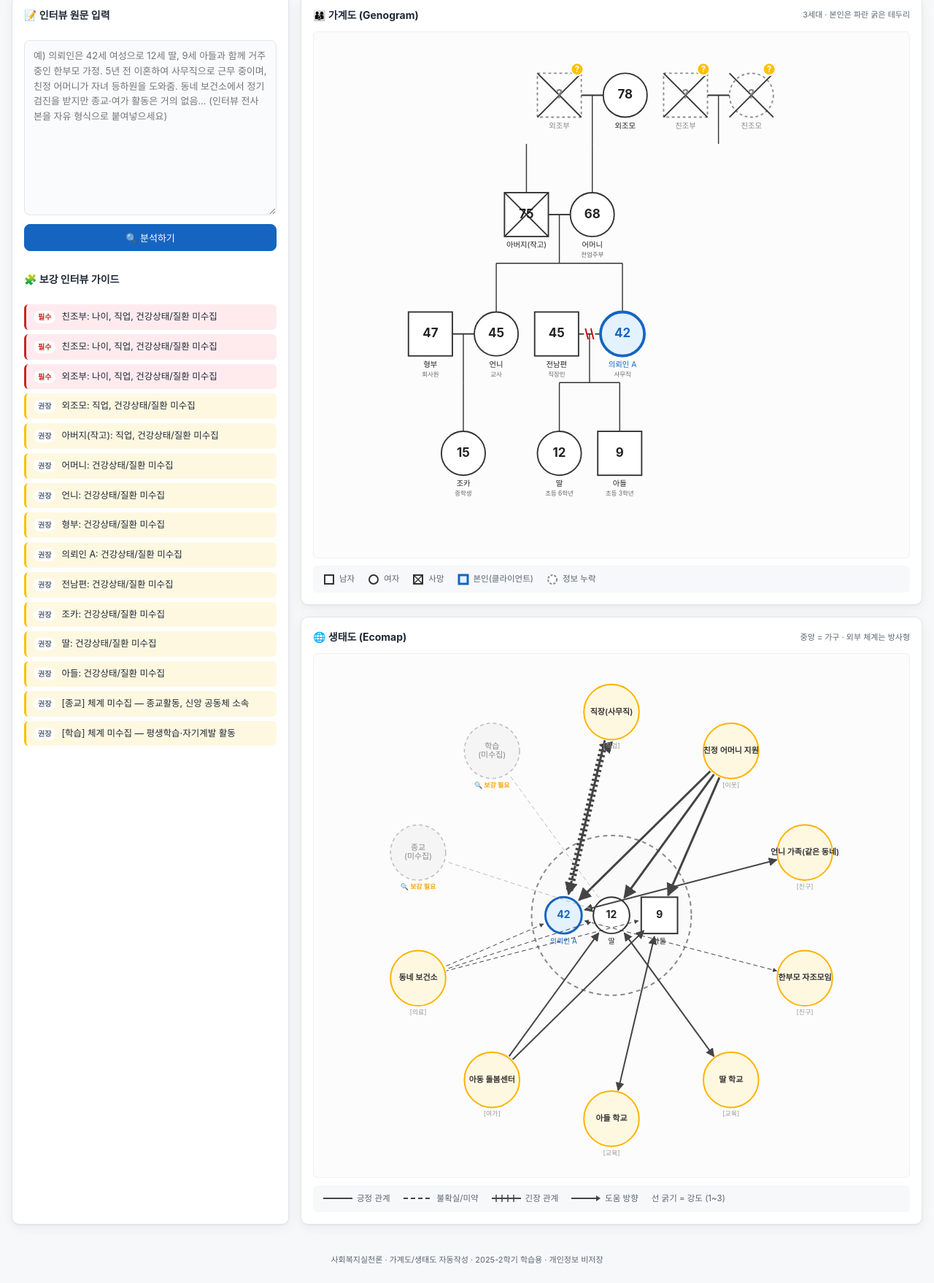
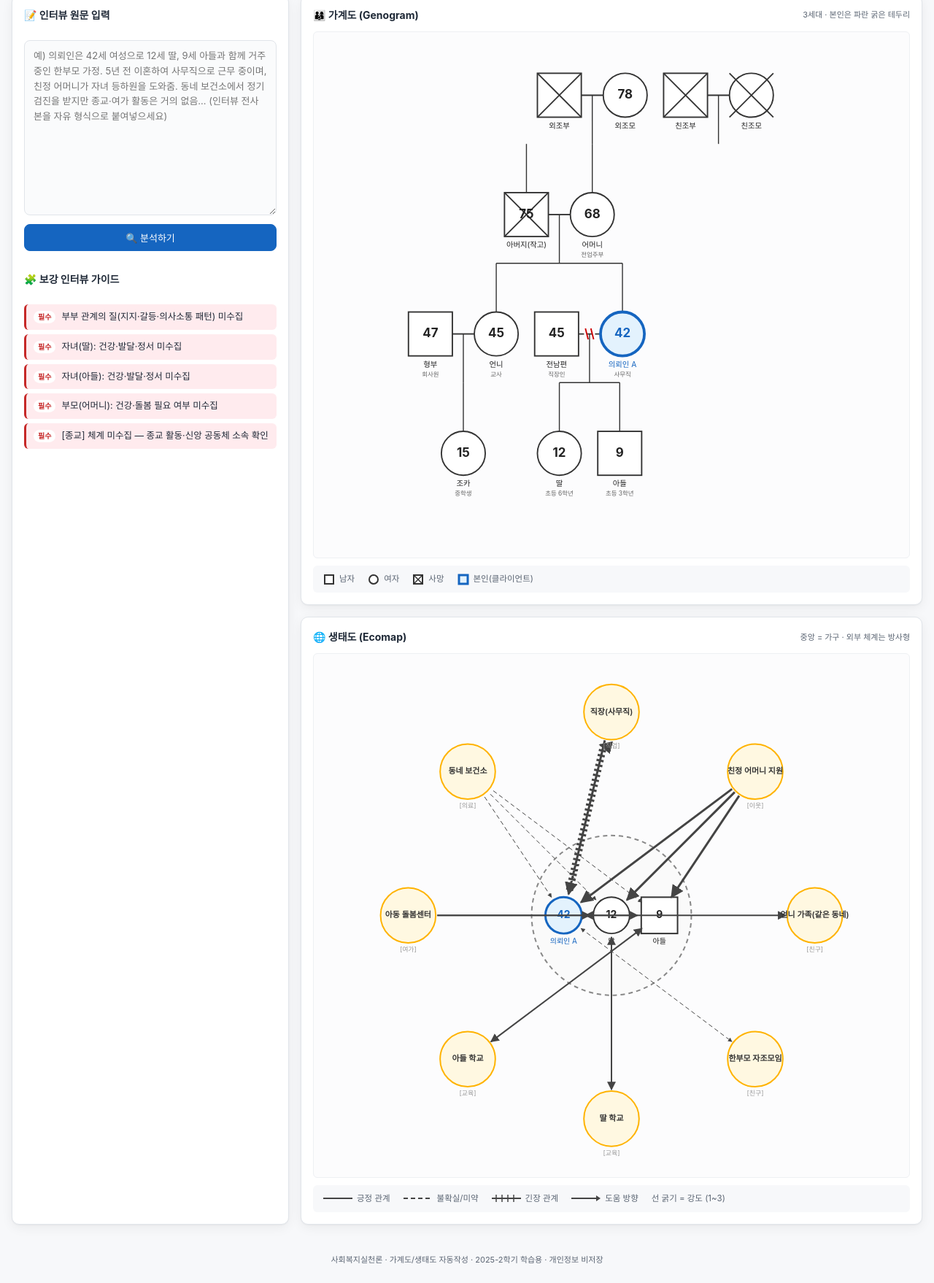
Before and after one commit to woong7979-cpu/social-welfare-ecomap, a website: page index.html in a window 1280 px wide. Shown: the part 89-1847 px from the top of the page at 73% size. Drawn offline with Linux system fonts and the light colour scheme.

Commit message:
refactor: 보강 가이드를 사정 핵심 항목으로 좁히고 시각화 정리
[보강 가이드] missing-checker
- 부수적 인물(조카·외조부모 등) 누락 노이즈 제거
- 의뢰인 본인·배우자·자녀·부모와 핵심 외부체계만 점검
- 핵심 카테고리: 종교/의료/친구/이웃/여가
- 모든 항목을 high(필수)로 통일, medium 등급 폐기

[가계도] render-genogram
- '?' 나이 표시 제거 (정보 없으면 미표시)
- 노란 ❓ 배지 제거
- 회색 점선 외곽·반투명 처리 제거
- 정보가 부족한 인물도 깔끔하게 일반 노드로 렌더

[생태도] render-ecomap
- 누락 카테고리 회색 placeholder 노드 자동 생성 제거
- 인터뷰에서 실제 언급된 system만 표시 (가이드 패널이 누락 책임)

[UI] index.html
- 범례에서 '정보 누락' 항목 제거
- 보강 가이드 렌더 단순화 (모두 '필수')

```diff
--- a/index.html
+++ b/index.html
@@ -63,10 +63,6 @@
           <span class="legend-item">
             <svg width="16" height="16"><rect x="2" y="2" width="12" height="12" fill="#E3F2FD" stroke="#1565C0" stroke-width="3"/></svg>
             본인(클라이언트)
-          </span>
-          <span class="legend-item">
-            <svg width="16" height="16"><circle cx="8" cy="8" r="6" fill="white" stroke="#888" stroke-width="2" stroke-dasharray="3 2"/></svg>
-            정보 누락
           </span>
         </div>
       </article>
@@ -149,17 +145,15 @@
     function renderGuide(items) {
       guideList.innerHTML = '';
       if (!items.length) {
-        guideList.innerHTML = '<li class="empty-state" style="background:none;border:none;">✅ 표준 사정 항목을 모두 충족합니다.</li>';
+        guideList.innerHTML = '<li class="empty-state" style="background:none;border:none;">✅ 사정 핵심 항목이 모두 수집되었습니다.</li>';
         return;
       }
-      // high → medium 순
-      items.sort((a, b) => (a.severity === 'high' ? -1 : 1) - (b.severity === 'high' ? -1 : 1));
       for (const it of items) {
         const li = document.createElement('li');
-        if (it.severity === 'high') li.classList.add('high');
+        li.classList.add('high');
         const sev = document.createElement('span');
         sev.className = 'sev';
-        sev.textContent = it.severity === 'high' ? '필수' : '권장';
+        sev.textContent = '필수';
         const txt = document.createElement('span');
         txt.textContent = it.message;
         li.appendChild(sev); li.appendChild(txt);
--- a/src/missing-checker.js
+++ b/src/missing-checker.js
@@ -1,115 +1,109 @@
-// 사회복지 사정의 누락 항목을 결정론적으로 탐지한다.
-// LLM 출력에 의존하지 않고도 표준 체크리스트(가계도/생태도)를 비교하여 보강 인터뷰 가이드를 생성.
+// 사회복지 사정의 핵심 누락 항목만 결정론적으로 탐지한다.
+// 부수적 인물(조카·외조부모·삼촌 등)의 미상 정보는 제외하고,
+// 클라이언트 본인·배우자·자녀·부모와 핵심 외부체계(종교·의료·친구·이웃·여가)만 점검.
 
-import { STANDARD_CATEGORIES } from './render-ecomap.js';
-
-// 가계도 인구학 필수 필드
-const PERSON_REQUIRED = [
-  { field: 'age', label: '나이' },
-  { field: 'sex', label: '성별' },
-  { field: 'alive', label: '생존여부' },
-];
-// 가계도 권장 필드 (있으면 좋음)
-const PERSON_RECOMMENDED = [
-  { field: 'occupation', label: '직업' },
-  { field: 'health', label: '건강상태/질환' },
+const ESSENTIAL_SYSTEMS = [
+  { cat: '의료', hint: '주치의/병원·만성질환·정기 진료 체계 확인' },
+  { cat: '종교', hint: '종교 활동·신앙 공동체 소속 확인' },
+  { cat: '친구', hint: '가까운 친구·또래 지지망 확인' },
+  { cat: '이웃', hint: '거주 지역 이웃·비공식 지원 확인' },
+  { cat: '여가', hint: '취미·운동·자기관리 활동 확인' },
 ];
 
 export function checkMissing(data) {
   const items = [];
+  const peopleById = new Map((data.people || []).map(p => [p.id, p]));
+  const client = peopleById.get(data.client_id);
+  if (!client) {
+    items.push({ severity: 'high', message: '의뢰인(본인) 식별 정보 미수집' });
+    return dedupe(items);
+  }
 
-  // 1) 인물별 누락 필드
-  for (const p of (data.people || [])) {
-    const missingReq = PERSON_REQUIRED.filter(f => isEmpty(p[f.field])).map(f => f.label);
-    const missingRec = PERSON_RECOMMENDED.filter(f => isEmpty(p[f.field])).map(f => f.label);
-    const personMissing = (p.missing_fields || []).map(f => translateField(f));
-    const all = [...new Set([...missingReq, ...missingRec, ...personMissing])];
-    if (all.length) {
-      items.push({
-        kind: 'person',
-        target: p.name || p.id,
-        targetId: p.id,
-        severity: missingReq.length ? 'high' : 'medium',
-        message: `${p.name || p.id}: ${all.join(', ')} 미수집`,
-      });
+  // 1) 본인 핵심 사정
+  if (isEmpty(client.occupation)) {
+    items.push({ severity: 'high', message: '본인의 직업·근로형태·소득 안정성 미수집' });
+  }
+  if (isEmpty(client.health) && isEmpty(client.notes)) {
+    items.push({ severity: 'high', message: '본인의 건강 상태·정신건강·스트레스 수준 미수집' });
+  }
+
+  // 2) 배우자 관계 (있을 때만 검사)
+  const marriages = data.marriages || [];
+  const spouseEdge = marriages.find(m => m.a === client.id || m.b === client.id);
+  if (spouseEdge) {
+    const spouseId = spouseEdge.a === client.id ? spouseEdge.b : spouseEdge.a;
+    const spouse = peopleById.get(spouseId);
+    if (spouse) {
+      if (isEmpty(spouse.occupation)) {
+        items.push({ severity: 'high', message: `배우자(${spouse.name || spouseId})의 직업·소득 미수집` });
+      }
+      // 부부 관계의 질(갈등·지지)은 인터뷰에서 명시적으로 묻고 ecomap 톤에 반영해야 함
+      const coupleTone = (data.ecomap_systems || []).some(s =>
+        s.category === '부부' || (Array.isArray(s.linked_to) && s.linked_to.includes(client.id) && s.linked_to.includes(spouseId)));
+      if (!coupleTone) {
+        items.push({ severity: 'high', message: '부부 관계의 질(지지·갈등·의사소통 패턴) 미수집' });
+      }
+    }
+  } else {
+    items.push({ severity: 'high', message: '본인의 결혼 상태(미혼·기혼·이혼·사별) 미수집' });
+  }
+
+  // 3) 자녀 특성 (자녀가 있을 때만 검사)
+  const parentships = data.parentships || [];
+  const childrenIds = parentships
+    .filter(p => Array.isArray(p.parents) && p.parents.includes(client.id))
+    .flatMap(p => p.children);
+  const children = [...new Set(childrenIds)].map(id => peopleById.get(id)).filter(Boolean);
+  for (const ch of children) {
+    const missing = [];
+    if (isEmpty(ch.occupation) && isEmpty(ch.notes)) missing.push('학교/소속');
+    if (isEmpty(ch.health) && isEmpty(ch.notes)) missing.push('건강·발달·정서');
+    if (missing.length) {
+      const label = ch.name || (ch.age != null ? `${ch.age}세 자녀` : '자녀');
+      items.push({ severity: 'high', message: `자녀(${label}): ${missing.join(', ')} 미수집` });
     }
   }
 
-  // 2) 생태도 표준 카테고리 누락
-  const presentCats = new Set((data.ecomap_systems || []).map(s => s.category).filter(Boolean));
-  for (const cat of STANDARD_CATEGORIES) {
-    if (!presentCats.has(cat)) {
-      items.push({
-        kind: 'system',
-        target: cat,
-        severity: 'medium',
-        message: `[${cat}] 체계 미수집 — ${categoryHint(cat)}`,
-      });
+  // 4) 부모 생사·건강 (생존한 경우 건강 상태가 사정에 핵심)
+  const parentEdge = parentships.find(p => Array.isArray(p.children) && p.children.includes(client.id));
+  if (parentEdge) {
+    for (const pid of parentEdge.parents) {
+      const par = peopleById.get(pid);
+      if (par && par.alive !== false && isEmpty(par.health) && isEmpty(par.notes)) {
+        const label = par.name || pid;
+        items.push({ severity: 'high', message: `부모(${label}): 건강·돌봄 필요 여부 미수집` });
+      }
     }
   }
 
-  // 3) 가구(household) 미정의
-  if (!data.household || data.household.length === 0) {
-    items.push({
-      kind: 'structure',
-      target: '가구',
-      severity: 'high',
-      message: '동거 가구원(household) 정보가 없습니다 — 누구와 함께 사는지 확인 필요',
-    });
+  // 5) 외부 체계 핵심 카테고리 누락
+  const presentCats = new Set((data.ecomap_systems || []).map(s => s.category).filter(Boolean));
+  for (const e of ESSENTIAL_SYSTEMS) {
+    if (!presentCats.has(e.cat)) {
+      items.push({ severity: 'high', message: `[${e.cat}] 체계 미수집 — ${e.hint}` });
+    }
   }
 
-  // 4) 클라이언트 미지정
-  if (!data.client_id) {
-    items.push({
-      kind: 'structure',
-      target: '본인',
-      severity: 'high',
-      message: '클라이언트(본인) 식별이 없습니다',
-    });
+  // 6) LLM이 high로 보고한 missing 항목만 합치기
+  for (const m of (data.missing || [])) {
+    if ((m.severity === 'high' || !m.severity) && m.hint) {
+      items.push({ severity: 'high', message: m.hint });
+    }
   }
 
-  // 5) LLM이 직접 보고한 missing 항목 합치기
-  for (const m of (data.missing || [])) {
-    items.push({
-      kind: m.level === 'system' ? 'system' : 'person',
-      target: m.id || m.category || '?',
-      severity: m.severity || 'medium',
-      message: m.hint || '',
-    });
-  }
-
-  // 중복 제거 (메시지 기준)
-  const seen = new Set();
-  return items.filter(it => {
-    if (seen.has(it.message)) return false;
-    seen.add(it.message);
-    return true;
-  });
+  return dedupe(items);
 }
 
 function isEmpty(v) {
   return v === undefined || v === null || v === '' || (Array.isArray(v) && v.length === 0);
 }
 
-function translateField(f) {
-  const map = {
-    age: '나이', sex: '성별', alive: '생존여부',
-    occupation: '직업', health: '건강', education: '학력',
-    contact: '연락 가능 여부', notes: '특이사항',
-  };
-  return map[f] || f;
+function dedupe(items) {
+  const seen = new Set();
+  return items.filter(it => {
+    if (!it.message) return false;
+    if (seen.has(it.message)) return false;
+    seen.add(it.message);
+    return true;
+  });
 }
-
-function categoryHint(cat) {
-  const hints = {
-    '직업': '본인/배우자 직장, 근로형태, 소득원 확인',
-    '교육': '재학/학업 상태, 학교, 학습 환경',
-    '종교': '종교활동, 신앙 공동체 소속',
-    '의료': '주치의/병원, 만성질환, 정기 진료 여부',
-    '이웃': '거주 지역 이웃·동네 모임 등 비공식 지원',
-    '친구': '가까운 친구·또래 지지망',
-    '여가': '취미·여가활동 (운동, 동호회 등)',
-    '학습': '평생학습·자기계발 활동',
-  };
-  return hints[cat] || '';
-}
--- a/src/render-ecomap.js
+++ b/src/render-ecomap.js
@@ -44,18 +44,8 @@ export function renderEcomap(svg, data) {
     drawHouseholdPerson(svg, person, x, y, person.id === data.client_id);
   }
 
-  // 3) 시스템 노드 + 누락 카테고리 채워넣기
-  const systems = [...(data.ecomap_systems || [])];
-  const presentCats = new Set(systems.map(s => s.category));
-  // 누락 카테고리 = 회색 placeholder
-  for (const cat of STANDARD_CATEGORIES) {
-    if (!presentCats.has(cat)) {
-      systems.push({
-        id: `missing_${cat}`, label: `${cat}\n(미수집)`, category: cat,
-        linked_to: [], tone: 'uncertain', strength: 1, direction: 'bi', _missing: true,
-      });
-    }
-  }
+  // 3) 실제 입력된 시스템 노드만 렌더 (없는 카테고리는 보강 가이드 패널이 담당)
+  const systems = (data.ecomap_systems || []).slice();
 
   // 균등 각도 배치 (-π/2 부터 시계 방향)
   const N = systems.length;
--- a/src/render-genogram.js
+++ b/src/render-genogram.js
@@ -243,25 +243,21 @@ function layoutGenerations(generations, parentships, couples, peopleById) {
 function drawPerson(svg, p, pos, isClient) {
   const cx = pos.x + NODE_W / 2;
   const cy = pos.y + NODE_H / 2;
-  const isMissing = (p.missing_fields && p.missing_fields.length) || p.age == null;
   const stroke = isClient ? '#1565C0' : '#333';
   const fill = isClient ? '#E3F2FD' : '#fff';
   const strokeW = isClient ? 4 : 2;
-  const dash = isMissing ? '4 4' : null;
-  const opacity = isMissing && !isClient ? 0.55 : 1;
 
   let shape;
   if (p.sex === 'M') {
     shape = el('rect', { x: pos.x, y: pos.y, width: NODE_W, height: NODE_H,
-      fill, stroke, 'stroke-width': strokeW, ...(dash && { 'stroke-dasharray': dash }), opacity });
+      fill, stroke, 'stroke-width': strokeW });
   } else if (p.sex === 'F') {
-    shape = el('circle', { cx, cy, r: NODE_W / 2, fill, stroke, 'stroke-width': strokeW,
-      ...(dash && { 'stroke-dasharray': dash }), opacity });
+    shape = el('circle', { cx, cy, r: NODE_W / 2, fill, stroke, 'stroke-width': strokeW });
   } else {
     // 알 수 없음 = 마름모
     const half = NODE_W / 2;
     shape = el('polygon', { points: `${cx},${pos.y} ${pos.x + NODE_W},${cy} ${cx},${pos.y + NODE_H} ${pos.x},${cy}`,
-      fill, stroke, 'stroke-width': strokeW, ...(dash && { 'stroke-dasharray': dash }), opacity });
+      fill, stroke, 'stroke-width': strokeW });
   }
   svg.appendChild(shape);
 
@@ -273,23 +269,19 @@ function drawPerson(svg, p, pos, isClient) {
       stroke: '#333', 'stroke-width': 2 }));
   }
 
-  // 나이/이름 라벨
-  const ageStr = p.age != null ? String(p.age) : '?';
-  const labelColor = isClient ? '#1565C0' : (isMissing ? '#888' : '#222');
-  svg.appendChild(text(cx, cy + 5, ageStr, { 'font-size': 18, 'font-weight': 700,
-    'text-anchor': 'middle', fill: labelColor }));
-  svg.appendChild(text(cx, pos.y + NODE_H + 16, p.name || '', { 'font-size': 11,
-    'text-anchor': 'middle', fill: labelColor }));
+  // 나이/이름 라벨 — 정보가 없는 항목은 표시하지 않음 (깔끔하게)
+  const labelColor = isClient ? '#1565C0' : '#222';
+  if (p.age != null) {
+    svg.appendChild(text(cx, cy + 5, String(p.age), { 'font-size': 18, 'font-weight': 700,
+      'text-anchor': 'middle', fill: labelColor }));
+  }
+  if (p.name) {
+    svg.appendChild(text(cx, pos.y + NODE_H + 16, p.name, { 'font-size': 11,
+      'text-anchor': 'middle', fill: labelColor }));
+  }
   if (p.occupation) {
     svg.appendChild(text(cx, pos.y + NODE_H + 30, p.occupation, { 'font-size': 9,
       'text-anchor': 'middle', fill: '#666' }));
-  }
-
-  // 누락 배지
-  if (isMissing) {
-    const bx = pos.x + NODE_W - 6, by = pos.y - 6;
-    svg.appendChild(el('circle', { cx: bx, cy: by, r: 9, fill: '#FFC107', stroke: '#fff', 'stroke-width': 2 }));
-    svg.appendChild(text(bx, by + 4, '?', { 'font-size': 12, 'font-weight': 700, 'text-anchor': 'middle', fill: '#fff' }));
   }
 
   // 호버 툴팁
```
